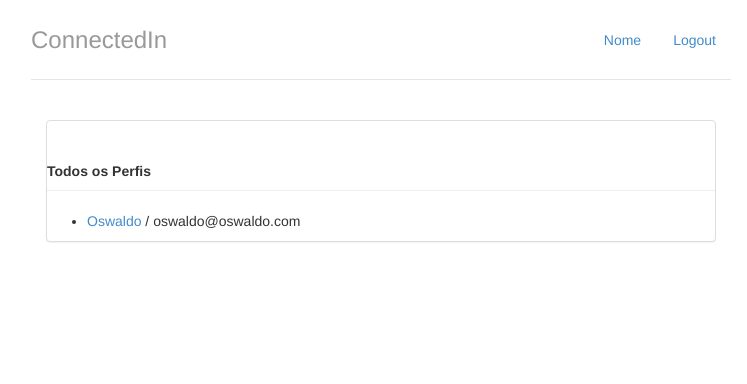
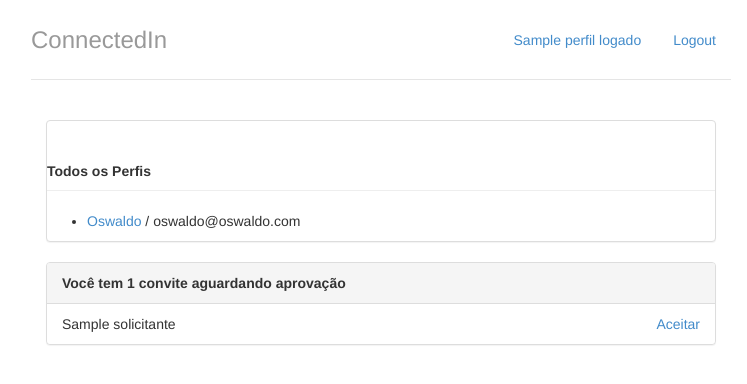
Before and after one commit to RafaelVianaCunha/Django, a Django app: template perfis/templates/index.html in a window 1280 px wide. Shown: the top 384 px of the page, without its empty margins (259-1006 px from the left). Run offline with Django 3.2, Linux system fonts and the light colour scheme; data comes from the database, SQL or seed files in the repository; both versions use the stored data as it was after the commit; tables that the repository leaves empty hold one stand-in row (values such as "Sample post"); the template is opened without the code that fills it: values that come from a table or form of the project are taken from there, most other values are stand-ins (such as "Sample title", 1, 10 or a date in 2020); parts of the project's set-up code (start-up, migrations or seed data) failed here and were passed over.

Commit message:
Adicionado painel de convites aguardando aprovação

```diff
--- a/perfis/templates/base.html
+++ b/perfis/templates/base.html
@@ -11,7 +11,7 @@
  <div class="container">
      <div class="header">
          <ul class="nav nav-pills pull-right">
-             <li class=""><a href="{% url 'index' %}">Nome</a> </li>
+             <li class=""><a href="{% url 'index' %}">{{ perfil_logado.nome }}</a> </li>
              <li class=""><a href="/logout/">Logout</a> </li>
          </ul>
          <h3 class="text-muted">ConnectedIn</h3>
--- a/perfis/templates/index.html
+++ b/perfis/templates/index.html
@@ -17,5 +17,28 @@
             <p>Nenhum Perfil encontrado</p>
         {% endif %}
     </div>
+    <!-- painel que exibe os convites recebidos -->
+    <div class="panel panel-default">
+        {% with total_convites=perfil_logado.convites_recebidos.count %}
+            {% if total_convites %}
+                <div class="panel-heading">
+                    <strong>Você tem {{ total_convites }} convite{{ total_convites| pluralize }} aguardando aprovação</strong>
+                </div>
+                <ul class="list-group">
+                    {% for convite in perfil_logado.convites_recebidos.all %}
+                        <li class="list-group-item">
+                            {{ convite.solicitante.nome }}
+                            <a href="#" class="pull-right">Aceitar</a>
+                        </li>
+                    {% endfor %}
+                </ul>
+            {% else %}
+                <div class="panel-body">
+                    <p>Nenhum convite recebido</p>
+                </div>
+            {% endif %}
+        {% endwith %}
+    </div>
+    <!-- fim do painel que exibe os convites -->
 </div>
 {% endblock %}
--- a/perfis/views.py
+++ b/perfis/views.py
@@ -4,12 +4,11 @@ from models import Perfil
 
 # Create your views here.
 def index(request):
-     return render(request, 'index.html', { 'perfis' : Perfil.objects.all()})
-
+     return render(request, 'index.html', { 'perfis' : Perfil.objects.all(), 'perfil_logado' : get_perfil_logado(request)})
 
 def exibir(request, perfil_id):
     perfil = Perfil.objects.get(id=perfil_id)
-    return render(request, 'perfis.html', {"perfil": perfil})
+    return render(request, 'perfis.html', {"perfil": perfil, 'perfil_logado' : get_perfil_logado(request)})
 
 def convidar(request, perfil_id):
     perfil_a_convidar = Perfil.objects.get(id=perfil_id)
```
Also changed, not shown: db.sqlite3, 1 other file.
